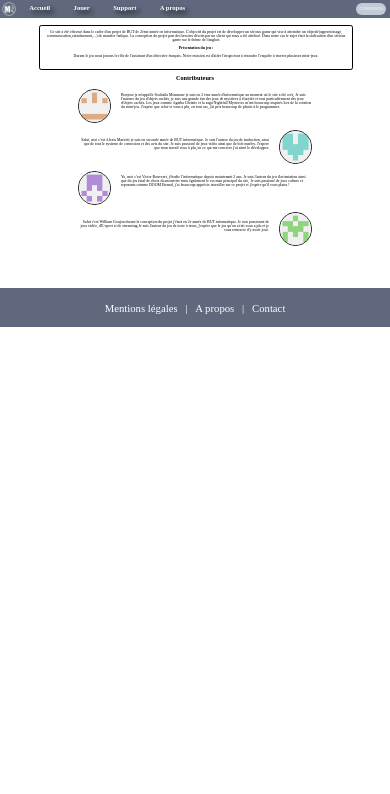
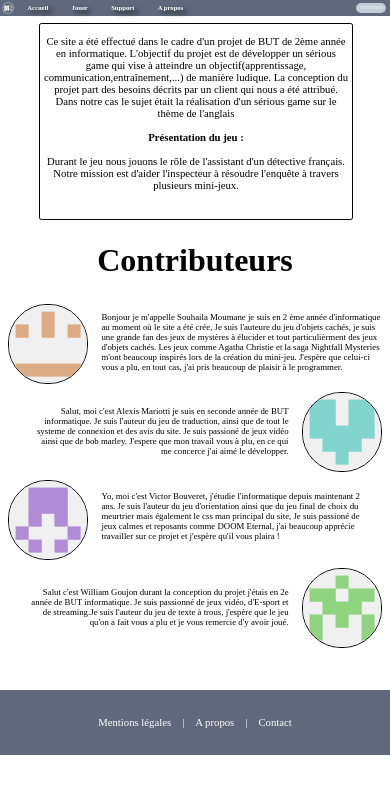
Before and after one commit to Souhaila84/SeriousGame, a PHP site: page /pages/About_us.html in a window 390 px wide. Shown: the top 794 px of the page. Run offline with PHP 8.4, Linux system fonts and the light colour scheme; data that the repository does not hold is empty.

Commit message:
First commit for the responsivity of the aboutUs Page

```diff
--- a/css/aboutUs.css
+++ b/css/aboutUs.css
@@ -9,7 +9,6 @@ body {
     margin: 0;
     padding: 0;
     text-align: justify;
-    font-size: 0.8vw;
     background-color:#fff;
 }
 
@@ -33,13 +32,7 @@ body {
     font-size: 1vw;
 }
 
-.profilG{
-    width: 8vw;
-    border: 1px solid black;
-    border-radius: 5vw;
-}
-
-.profilD{
+.profilpictures{
     width: 8vw;
     border: 1px solid black;
     border-radius: 5vw;
@@ -77,18 +70,34 @@ body {
     flex-direction: row-reverse
 }
 
-.textleftprofiles {
+.textfirstprofile {
     margin-left: 2.5vw;
+    margin-top: 1.3vw;
     height: 100%;
     text-align: left;
 }
 
-.textrightprofiles {
+.textsecondprofile {
     height: 100%;
     margin-right: 2.5vw;
     margin-top: 2vw;
     text-align: right;
 }
+
+.textthirdprofile {
+    margin-left: 2.5vw;
+    margin-top: 2.2vw;
+    height: 100%;
+    text-align: left;
+}
+
+.textfourthprofile {
+    height: 100%;
+    margin-right: 2.5vw;
+    margin-top: 2vw;
+    text-align: right;
+}
+
 
 .titre{
     text-align: center;
@@ -98,3 +107,48 @@ body {
 #footer{
     margin-top: 5vh;
 }
+
+@media (max-width: 805px) {
+
+    .encadrement{
+        height: 50vw;
+    }
+
+    .mainText {
+        font-size: 2.75vw;
+    }
+
+    .allprofiles {
+        margin-left: 2vw;
+        margin-right: 2vw;
+        font-size: 2.26vw;
+    }
+
+    .profilpictures {
+        width: 20vw;
+        border-radius: 10vw;
+    }
+
+    .textfirstprofile {
+        margin-top: 2vw;
+        margin-left: 3.5vw;
+    }
+
+    .textsecondprofile {
+        margin-top: 3.5vw;
+        margin-right: 3.5vw;
+        margin-left: 7vw;
+    }
+
+    .textthirdprofile {
+        margin-top: 3vw;
+        margin-left: 3.5vw;
+        margin-right: 5vw;
+    }
+
+    .textfourthprofile {
+        margin-top: 5vw;
+        margin-right: 3.5vw;
+        margin-left: 5vw;
+    }
+}
--- a/css/navBar.css
+++ b/css/navBar.css
@@ -15,6 +15,7 @@ BEGINNING OF NAVBAR STYLING
     background-color: #5f687c;
     position: -webkit-sticky;
 	position: sticky;
+    font-family: none;
 }
 
 .managingnavbar {
@@ -23,8 +24,8 @@ BEGINNING OF NAVBAR STYLING
 }
 
 #logo{
-    width: 3.5vw;
-    height: 3.5vw;
+    width: 3vw;
+    height: 3vw;
     padding: 0.5vw;
     background: #5f687c;
 }
--- a/pages/About_us.html
+++ b/pages/About_us.html
@@ -42,20 +42,20 @@
             <h1 class="titre"><strong>Contributeurs</strong></h1>
             <div class="allprofiles">
                 <div class="firstprofile">
-                    <img class="profilG" src="../images/profil_souhaila.png" alt="Photo de profil Souhaila">
-                    <p class="textleftprofiles">Bonjour je m'appelle Souhaila Moumane je suis en 2 ème année d'informatique au moment où le site a été crée, Je suis l'auteure du jeu d'objets cachés, je suis une grande fan des jeux de mystères à élucider et tout particulièrment des jeux d'objets cachés. Les jeux comme Agatha Christie et la saga Nightfall Mysteries m'ont beaucoup inspirés lors de la création du mini-jeu. J'espère que celui-ci vous a plu, en tout cas, j'ai pris beaucoup de plaisir à le programmer.</p>
+                    <img class="profilpictures" src="../images/profil_souhaila.png" alt="Photo de profil Souhaila">
+                    <p class="textfirstprofile">Bonjour je m'appelle Souhaila Moumane je suis en 2 ème année d'informatique au moment où le site a été crée, Je suis l'auteure du jeu d'objets cachés, je suis une grande fan des jeux de mystères à élucider et tout particulièrment des jeux d'objets cachés. Les jeux comme Agatha Christie et la saga Nightfall Mysteries m'ont beaucoup inspirés lors de la création du mini-jeu. J'espère que celui-ci vous a plu, en tout cas, j'ai pris beaucoup de plaisir à le programmer.</p>
                 </div>
                 <div class="secondprofile">
-                    <img class="profilD" src="../images/profil_alexis.png" alt="Photo de profil Alexis">
-                    <p class="textrightprofiles">Salut, moi c'est Alexis Mariotti je suis en seconde année de BUT informatique. Je suis l'auteur du jeu de traduction, ainsi que de tout le systeme de connexion et des avis du site. Je suis passioné de jeux vidéo ainsi que de bob marley. J'espere que mon travail vous à plu, en ce qui me concerce j'ai aimé le développer.</p>
+                    <img class="profilpictures" src="../images/profil_alexis.png" alt="Photo de profil Alexis">
+                    <p class="textsecondprofile">Salut, moi c'est Alexis Mariotti je suis en seconde année de BUT informatique. Je suis l'auteur du jeu de traduction, ainsi que de tout le systeme de connexion et des avis du site. Je suis passioné de jeux vidéo ainsi que de bob marley. J'espere que mon travail vous à plu, en ce qui me concerce j'ai aimé le développer.</p>
                 </div>
                 <div class="thirdprofile">
-                    <img class="profilG" src="../images/profil_victor.png" alt="Photo de profil Victor">
-                    <p class="textleftprofiles">Yo, moi c'est Victor Bouveret, j'étudie l'informatique depuis maintenant 2 ans. Je suis l'auteur du jeu d'orientation ainsi que du jeu final de choix du meurtrier mais également le css man principal du site, Je suis passioné de jeux calmes et reposants comme DOOM Eternal, j'ai beaucoup apprécie travailler sur ce projet et j'espère qu'il vous plaira !</p>
+                    <img class="profilpictures" src="../images/profil_victor.png" alt="Photo de profil Victor">
+                    <p class="textthirdprofile">Yo, moi c'est Victor Bouveret, j'étudie l'informatique depuis maintenant 2 ans. Je suis l'auteur du jeu d'orientation ainsi que du jeu final de choix du meurtrier mais également le css man principal du site, Je suis passioné de jeux calmes et reposants comme DOOM Eternal, j'ai beaucoup apprécie travailler sur ce projet et j'espère qu'il vous plaira !</p>
                 </div>
                 <div class="fourthprofile">
-                    <img class="profilD" src="../images/profil_william.png" alt="Photo de profil William">
-                    <p class="textrightprofiles">Salut c'est William Goujon durant la conception du projet j'étais en 2e année de BUT informatique. Je suis passionné de jeux vidéo, d'E-sport et de streaming.Je suis l'auteur du jeu de texte à trous, j'espère que le jeu qu'on a fait vous a plu et je vous remercie d'y avoir joué.</p>
+                    <img class="profilpictures" src="../images/profil_william.png" alt="Photo de profil William">
+                    <p class="textfourthprofile">Salut c'est William Goujon durant la conception du projet j'étais en 2e année de BUT informatique. Je suis passionné de jeux vidéo, d'E-sport et de streaming.Je suis l'auteur du jeu de texte à trous, j'espère que le jeu qu'on a fait vous a plu et je vous remercie d'y avoir joué.</p>
                 </div>
             </div>
             <!--Souhaila Moumane Alexis Mariotti   Victor Bouveret  William Goujon-->
```
